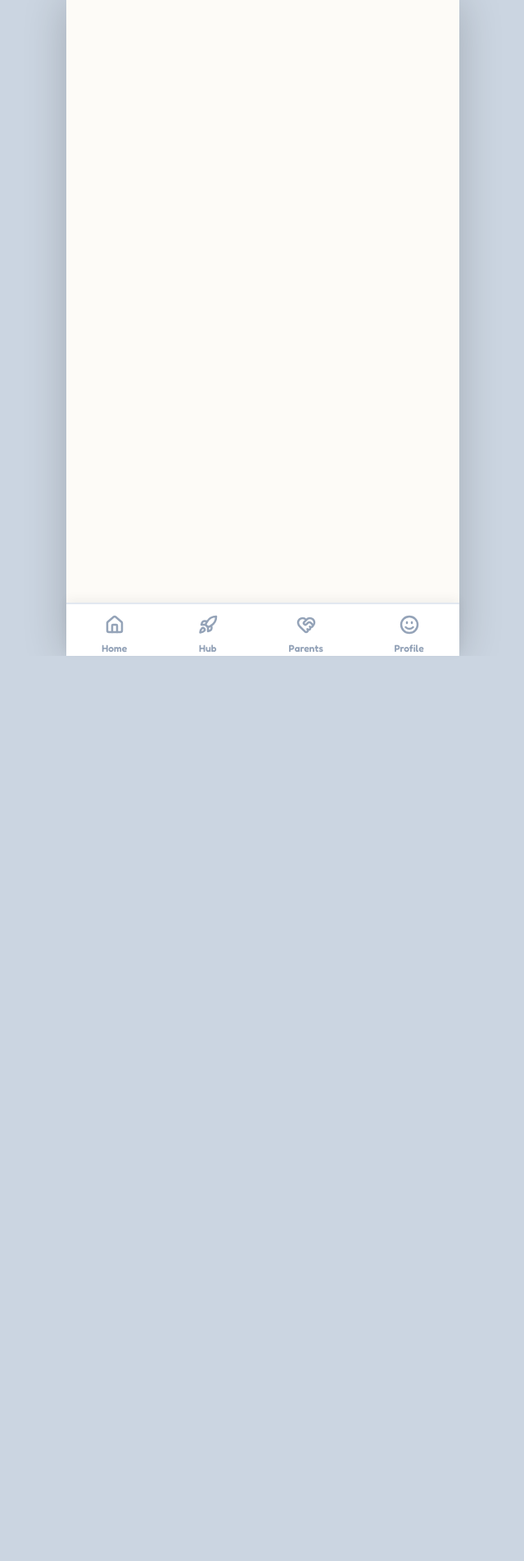
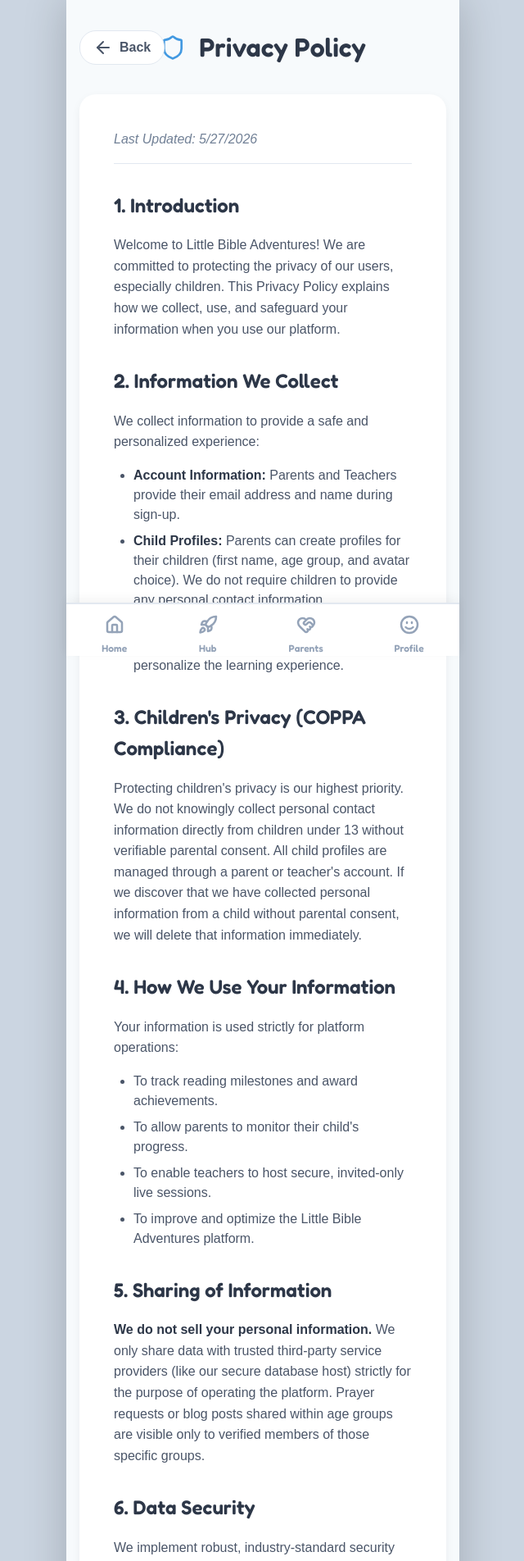
Before and after one commit to VianNovell/little-bible-adventures, a React (Vite) app in the folder little-bible-adventures/: page /privacy in a window 1280 px wide. Shown: the top 1904 px of the page at 82% size, without its empty margins (319-959 px from the left). Before the commit the page ends 800 px from the top, so only its background shows below. Built offline with nearby package versions, Linux system fonts and the light colour scheme; no server answers.

Commit message:
feat: add privacy policy page

```diff
--- a/little-bible-adventures/src/App.tsx
+++ b/little-bible-adventures/src/App.tsx
@@ -14,6 +14,7 @@
 import Activities from './pages/Activities';
 import TeacherLogin from './pages/TeacherLogin';
 import TeacherPortalDashboard from './pages/TeacherPortalDashboard';
+import PrivacyPolicy from './pages/PrivacyPolicy';
 
 // Wrapper: Teacher portal routes bypass the kids' mobile shell entirely
 function AppShell() {
@@ -47,6 +48,7 @@
             <Route path="/teacher-dashboard" element={<TeacherDashboard />} />
             <Route path="/parent-dashboard" element={<ParentDashboard />} />
             <Route path="/profile" element={<Profile />} />
+            <Route path="/privacy" element={<PrivacyPolicy />} />
           </Routes>
         </main>
         <BottomNav />
--- /dev/null
+++ b/little-bible-adventures/src/pages/PrivacyPolicy.css
@@ -0,0 +1,119 @@
+.privacy-container {
+  min-height: 100vh;
+  background-color: #f7fafc;
+  padding: 2rem 1rem;
+  font-family: 'Outfit', sans-serif;
+}
+
+.privacy-header {
+  max-width: 800px;
+  margin: 0 auto 2rem auto;
+  display: flex;
+  align-items: center;
+  position: relative;
+}
+
+.back-btn {
+  display: flex;
+  align-items: center;
+  gap: 0.5rem;
+  background: white;
+  border: 1px solid #e2e8f0;
+  padding: 0.5rem 1rem;
+  border-radius: 20px;
+  cursor: pointer;
+  font-weight: 600;
+  color: #4a5568;
+  transition: all 0.2s ease;
+  position: absolute;
+  left: 0;
+}
+
+.back-btn:hover {
+  background: #edf2f7;
+  transform: translateX(-2px);
+}
+
+.privacy-title-group {
+  display: flex;
+  align-items: center;
+  justify-content: center;
+  gap: 1rem;
+  width: 100%;
+}
+
+.privacy-icon {
+  color: #4299e1;
+}
+
+.privacy-title-group h1 {
+  margin: 0;
+  color: #2d3748;
+  font-size: 2rem;
+}
+
+.privacy-content {
+  max-width: 800px;
+  margin: 0 auto;
+  padding: 2.5rem;
+  background: white;
+}
+
+.last-updated {
+  color: #718096;
+  font-style: italic;
+  margin-bottom: 2rem;
+  border-bottom: 1px solid #e2e8f0;
+  padding-bottom: 1rem;
+}
+
+.privacy-section {
+  margin-bottom: 2rem;
+}
+
+.privacy-section h2 {
+  color: #2d3748;
+  font-size: 1.5rem;
+  margin-bottom: 1rem;
+}
+
+.privacy-section p {
+  color: #4a5568;
+  line-height: 1.6;
+  margin-bottom: 1rem;
+}
+
+.privacy-section ul {
+  list-style-type: disc;
+  padding-left: 1.5rem;
+  color: #4a5568;
+}
+
+.privacy-section li {
+  margin-bottom: 0.5rem;
+  line-height: 1.5;
+}
+
+.privacy-section strong {
+  color: #2d3748;
+}
+
+@media (max-width: 768px) {
+  .privacy-header {
+    flex-direction: column;
+    align-items: flex-start;
+    gap: 1rem;
+  }
+
+  .back-btn {
+    position: static;
+  }
+
+  .privacy-title-group {
+    justify-content: flex-start;
+  }
+
+  .privacy-content {
+    padding: 1.5rem;
+  }
+}
--- /dev/null
+++ b/little-bible-adventures/src/pages/PrivacyPolicy.tsx
@@ -0,0 +1,94 @@
+import React from 'react';
+import { useNavigate } from 'react-router-dom';
+import { ArrowLeft, Shield } from 'lucide-react';
+import './PrivacyPolicy.css';
+
+export default function PrivacyPolicy() {
+  const navigate = useNavigate();
+
+  return (
+    <div className="privacy-container">
+      <div className="privacy-header">
+        <button className="back-btn" onClick={() => navigate(-1)}>
+          <ArrowLeft size={24} />
+          <span>Back</span>
+        </button>
+        <div className="privacy-title-group">
+          <Shield size={32} className="privacy-icon" />
+          <h1>Privacy Policy</h1>
+        </div>
+      </div>
+
+      <div className="privacy-content card">
+        <p className="last-updated">Last Updated: {new Date().toLocaleDateString()}</p>
+
+        <section className="privacy-section">
+          <h2>1. Introduction</h2>
+          <p>
+            Welcome to Little Bible Adventures! We are committed to protecting the privacy of our users,
+            especially children. This Privacy Policy explains how we collect, use, and safeguard your
+            information when you use our platform.
+          </p>
+        </section>
+
+        <section className="privacy-section">
+          <h2>2. Information We Collect</h2>
+          <p>We collect information to provide a safe and personalized experience:</p>
+          <ul>
+            <li><strong>Account Information:</strong> Parents and Teachers provide their email address and name during sign-up.</li>
+            <li><strong>Child Profiles:</strong> Parents can create profiles for their children (first name, age group, and avatar choice). We do not require children to provide any personal contact information.</li>
+            <li><strong>App Activity:</strong> We track reading progress, badges earned, and participation in activities to personalize the learning experience.</li>
+          </ul>
+        </section>
+
+        <section className="privacy-section">
+          <h2>3. Children's Privacy (COPPA Compliance)</h2>
+          <p>
+            Protecting children's privacy is our highest priority. We do not knowingly collect personal
+            contact information directly from children under 13 without verifiable parental consent. All
+            child profiles are managed through a parent or teacher's account. If we discover that we have
+            collected personal information from a child without parental consent, we will delete that information immediately.
+          </p>
+        </section>
+
+        <section className="privacy-section">
+          <h2>4. How We Use Your Information</h2>
+          <p>Your information is used strictly for platform operations:</p>
+          <ul>
+            <li>To track reading milestones and award achievements.</li>
+            <li>To allow parents to monitor their child's progress.</li>
+            <li>To enable teachers to host secure, invited-only live sessions.</li>
+            <li>To improve and optimize the Little Bible Adventures platform.</li>
+          </ul>
+        </section>
+
+        <section className="privacy-section">
+          <h2>5. Sharing of Information</h2>
+          <p>
+            <strong>We do not sell your personal information.</strong> We only share data with trusted
+            third-party service providers (like our secure database host) strictly for the purpose of operating
+            the platform. Prayer requests or blog posts shared within age groups are visible only to verified
+            members of those specific groups.
+          </p>
+        </section>
+
+        <section className="privacy-section">
+          <h2>6. Data Security</h2>
+          <p>
+            We implement robust, industry-standard security measures to protect your data. All user data is
+            encrypted and stored securely in our database. Accounts are protected by password authentication
+            and Row Level Security (RLS) to ensure users can only access their own data.
+          </p>
+        </section>
+
+        <section className="privacy-section">
+          <h2>7. Contact Us</h2>
+          <p>
+            If you have any questions or concerns about this Privacy Policy or how we handle your data,
+            please contact us through your Teacher or Parent portal.
+          </p>
+        </section>
+      </div>
+    </div>
+  );
+}
--- a/little-bible-adventures/src/pages/Signup.tsx
+++ b/little-bible-adventures/src/pages/Signup.tsx
@@ -128,7 +128,7 @@
             <div className="input-group checkbox-group">
               <input type="checkbox" id="privacy" required />
               <label htmlFor="privacy">
-                I have parental consent to join video sessions and agree to the <a href="#" className="auth-link">Privacy Policy</a>.
+                I have parental consent to join video sessions and agree to the <Link to="/privacy" className="auth-link">Privacy Policy</Link>.
               </label>
             </div>
 
```
